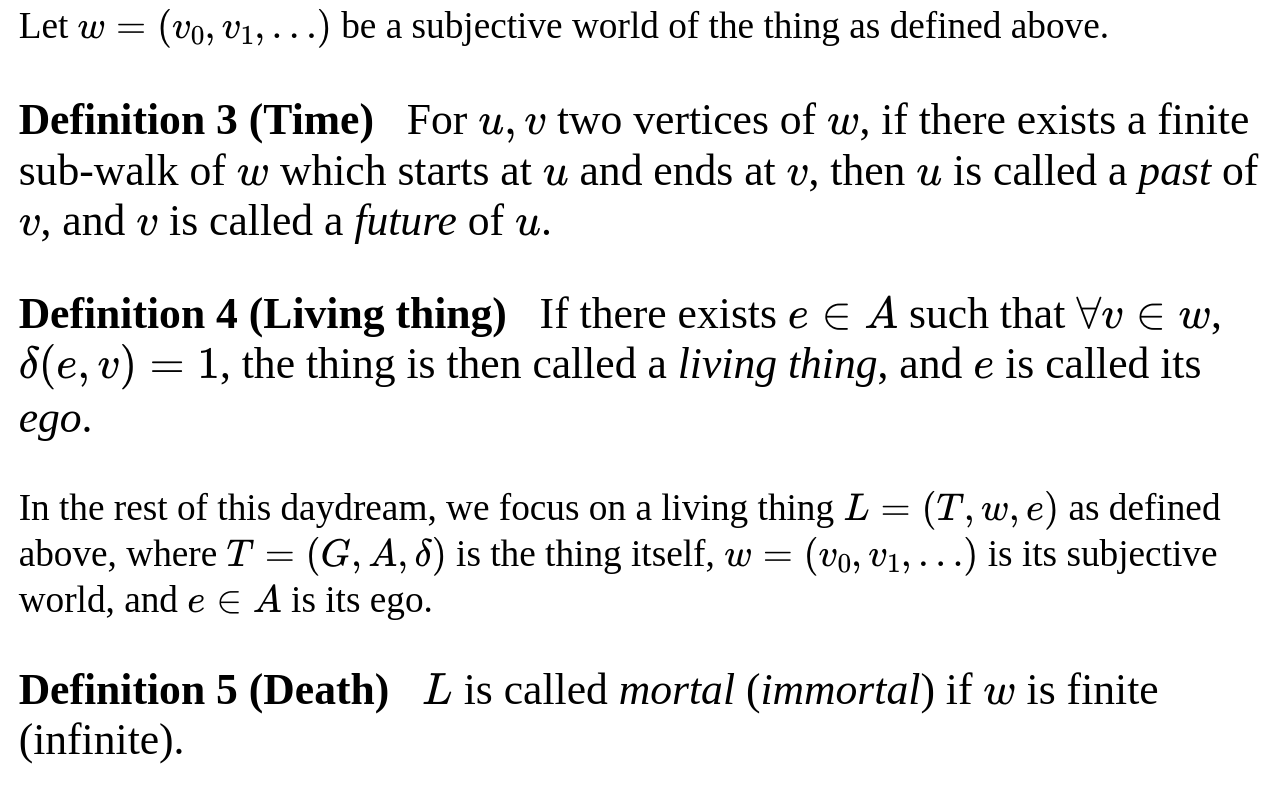
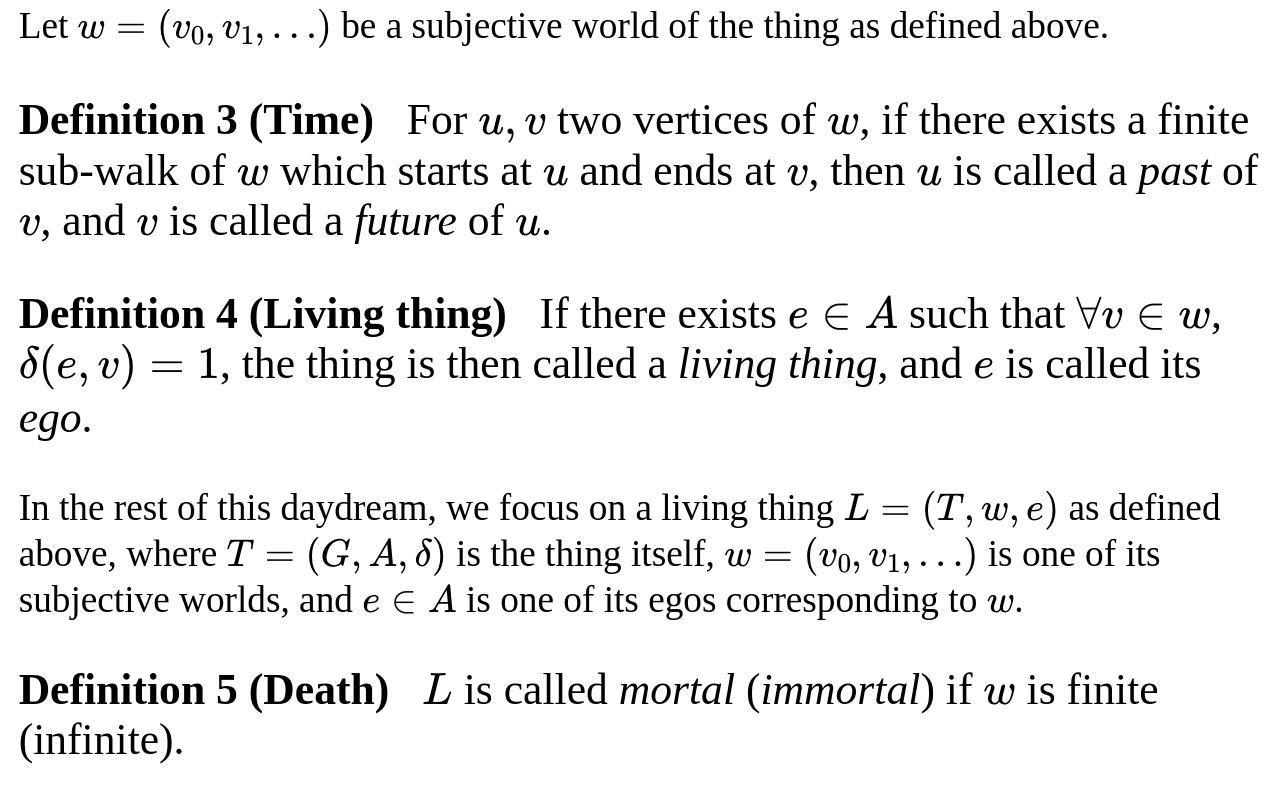
Before and after one commit to somebelly/Naotta-zo, a plain HTML site: page index.html in a window 1280 px wide. Shown: the part 1181-1983 px from the top of the page. Drawn offline with nearby package versions, Linux system fonts and the light colour scheme.

Commit message:
ver 0.1.3 Living thing

```diff
--- a/index.html
+++ b/index.html
@@ -66,7 +66,8 @@
         If there exists $e \in A$ such that $\forall v \in w$, $\delta(e,v)=1$, the thing is then called a <i>living thing</i>, and $e$ is called its <i>ego</i>.
     </h3>
 
-    <p>In the rest of this daydream, we focus on a living thing $L = (T, w, e)$ as defined above, where $T = (G,A,\delta)$ is the thing itself, $w=(v_0,v_1,\dots)$ is its subjective world, and $e \in A$ is its ego.</p>
+    <p>In the rest of this daydream, we focus on a living thing $L = (T, w, e)$ as defined above, where $T = (G,A,\delta)$ is the thing itself, $w=(v_0,v_1,\dots)$ is one of its subjective worlds, and $e \in A$ is one of its egos corresponding to
+        $w$.</p>
 
     <h3 class="definition" text="Death">
         $L$ is called <i>mortal</i> (<i>immortal</i>) if $w$ is finite (infinite).
```
